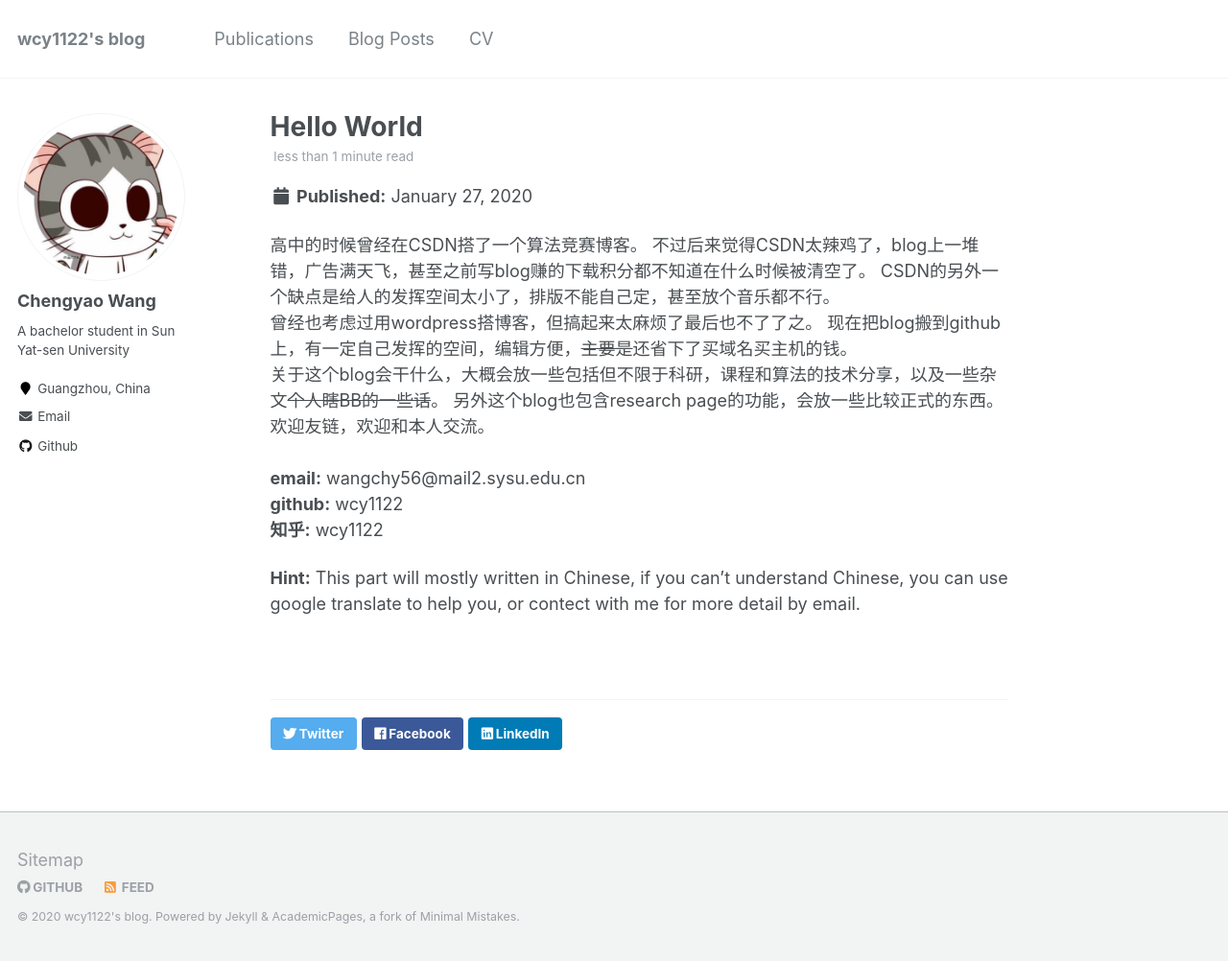
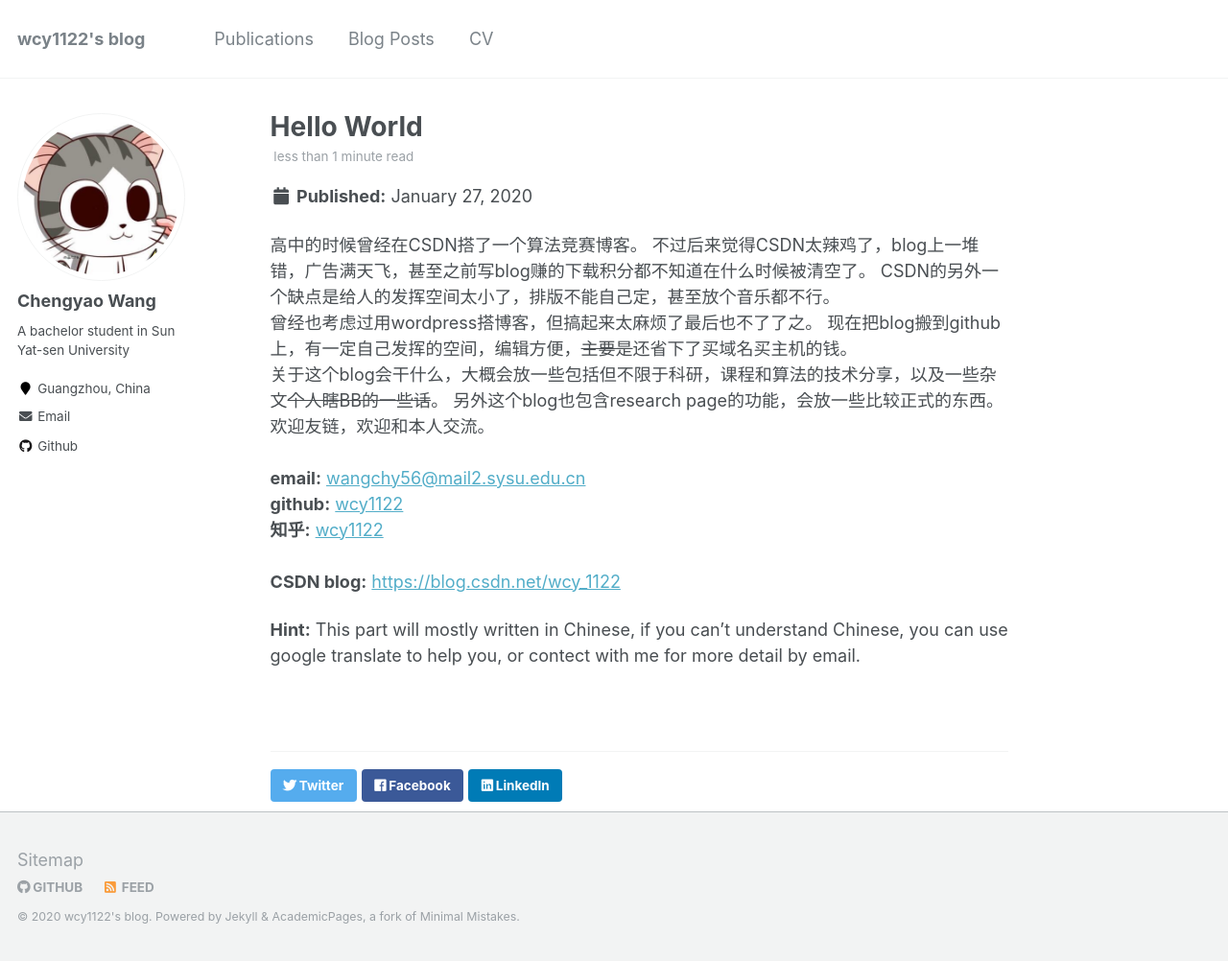
Before and after one commit to wcy1122/wcy1122.github.io, a Jekyll site: the page built from _posts/2020-01-27-Hello-world.md, in a window 1280 px wide and 1002 px high. Shown: the whole window at 96% size. Built offline with Jekyll 4.4.1, drawn with Linux system fonts in a browser that asks for light colours.

Commit message:
Update 2020-01-27-Hello-world.md

```diff
--- a/_posts/2020-01-27-Hello-world.md
+++ b/_posts/2020-01-27-Hello-world.md
@@ -13,8 +13,9 @@ CSDN的另外一个缺点是给人的发挥空间太小了，排版不能自己
 另外这个blog也包含research page的功能，会放一些比较正式的东西。
 欢迎友链，欢迎和本人交流。<br>
 <br>
-**email:** wangchy56@mail2.sysu.edu.cn<br>
-**github:** wcy1122<br>
-**知乎:** wcy1122<br>
+**email:** [wangchy56@mail2.sysu.edu.cn](wangchy56@mail2.sysu.edu.cn)<br>
+**github:** [wcy1122](https://github.com/wcy1122)<br>
+**知乎:** [wcy1122](https://www.zhihu.com/people/wcy-77-74)<br>
+**CSDN blog:** [https://blog.csdn.net/wcy_1122](https://blog.csdn.net/wcy_1122)<br>
 
 **Hint:** This part will mostly written in Chinese, if you can't understand Chinese, you can use google translate to help you, or contect with me for more detail by email.
```
